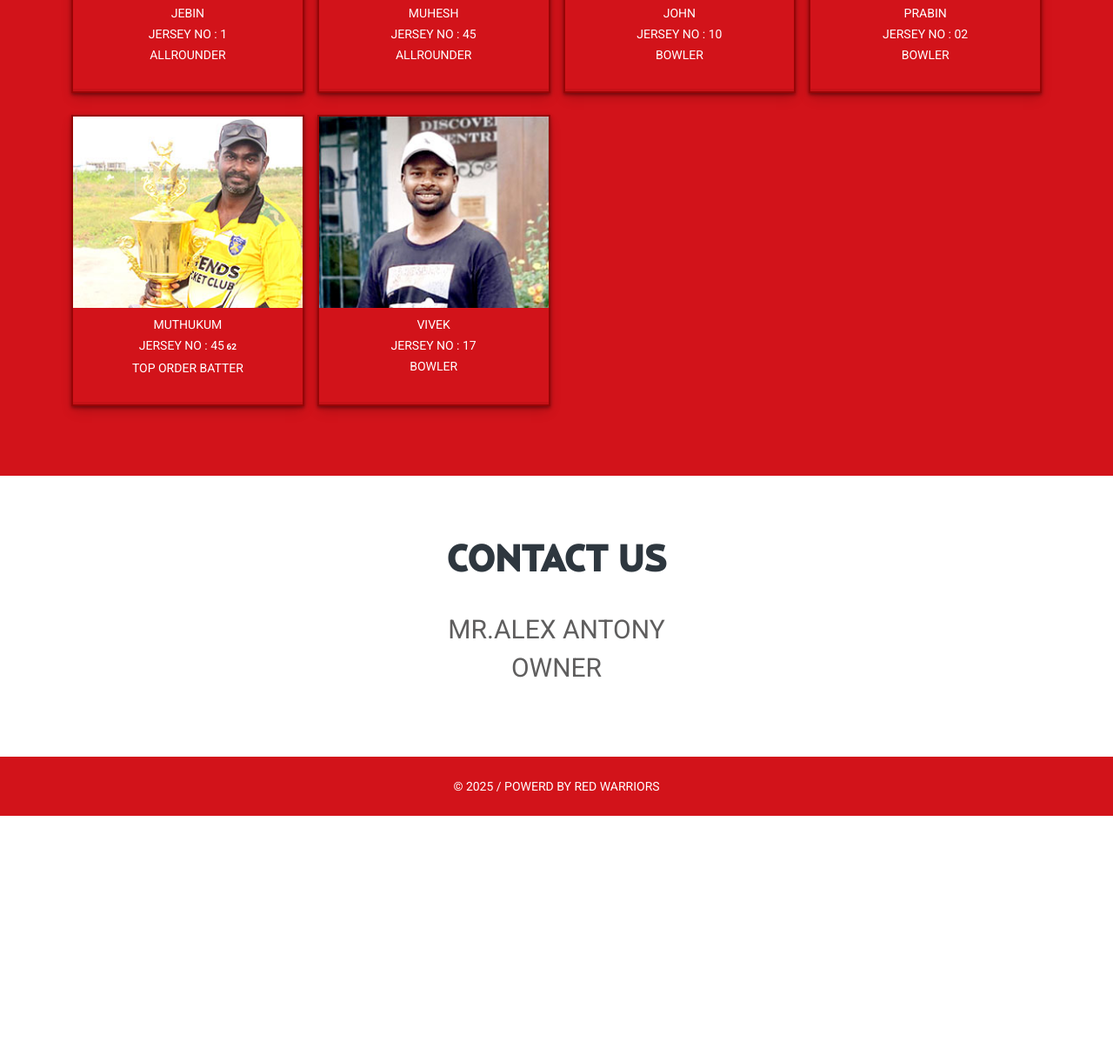
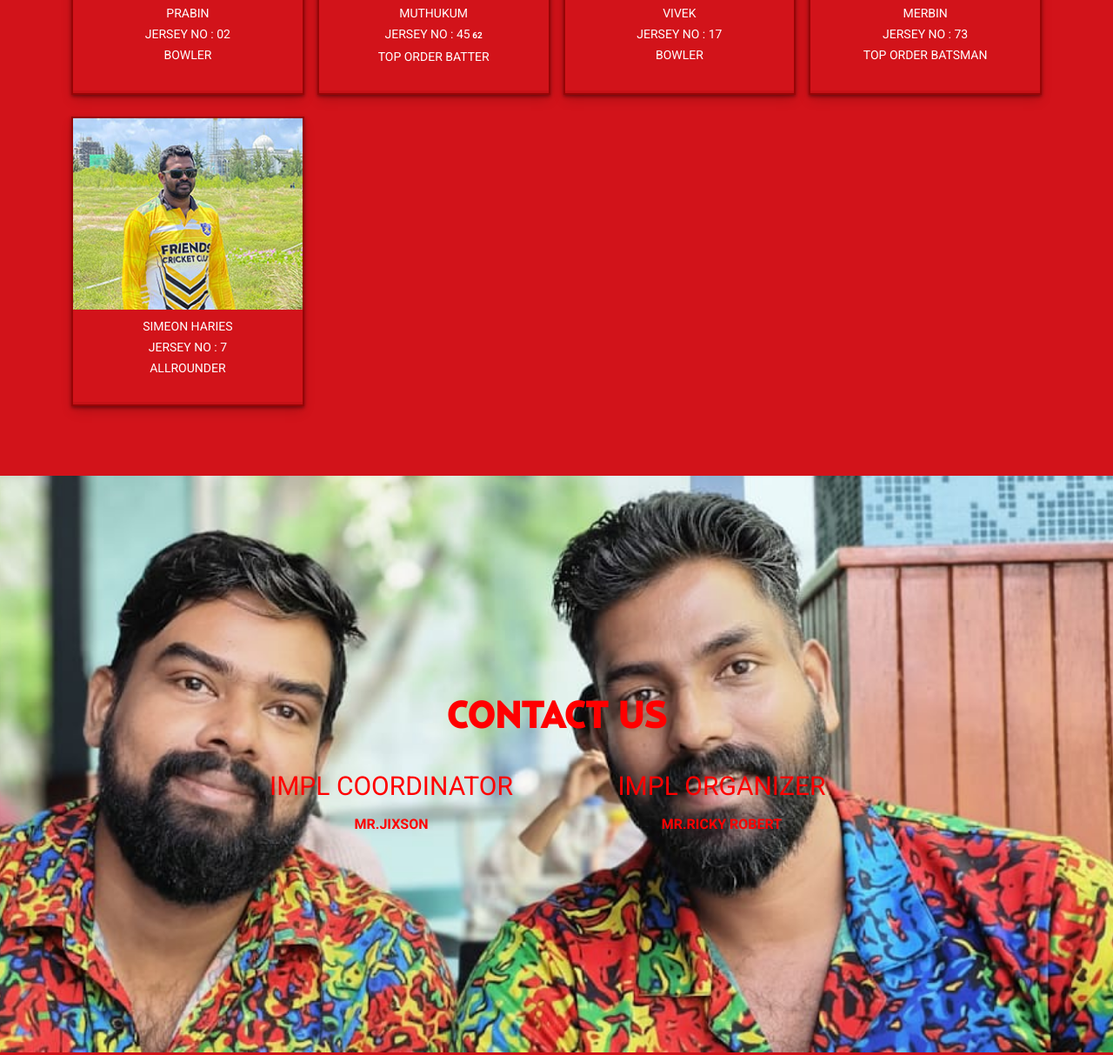
Before and after one commit to simeon1929/RED-WARRIORS, a plain HTML site: page index.html in a window 1280 px wide. Shown: the part 2749-3962 px from the top of the page at 87% size. Before the commit the page ends 3687 px from the top, so only its background shows below. Drawn offline with nearby package versions, Linux system fonts and the light colour scheme; files whose address does not match are found by name.

Commit message:
Describe what you changed

```diff
--- a/css/style.scss
+++ b/css/style.scss
@@ -270,18 +270,24 @@ background: $bg__primarycolor;
         padding-bottom: 20px;
     }
 }
+.bgConatct {
+    background: url(../orga.jpeg) center center no-repeat;
+    background-size: cover;
+    padding: 250px 0;
+}
 .contactUs {
-    padding: 70px 0;
+    h2, h3, h4 {color: red;}
     h2 {
         font-family: $relayBold;
         padding-bottom: 45px;
         line-height: 50px;
+
     }
     h3 {
         font-size: 30px;
         padding-bottom: 20px;
         font-family: $main__Font;
-        color: #5f5e5e;
+
     }
     form {
         padding-top: 30px;
--- a/index.html
+++ b/index.html
@@ -113,18 +113,8 @@
                     <p>Jersey No : 23</p>
                     <p>Allrounder</p>
                 </div>
-                <div class="shaddow text-center">
-                    <div class="img"><img src="imges/merbin.jpg" alt=""></div>
-                    <p>MERBIN</p>
-                    <p>Jersey No : 73</p>
-                    <p>Top Order Batsman</p>
-                </div>
-                <div class="shaddow text-center ">
-                    <div class="img"><img src="imges/simeon.jpg" alt=""></div>
-                    <p>Simeon Haries</p>
-                    <p>Jersey No : 7</p>
-                    <p>Allrounder</p>
-                </div>
+
+
                 <div class="shaddow text-center ">
                     <div class="img"><img src="imges/sugin.jpg" alt=""></div>
                     <p>Sugin</p>
@@ -148,12 +138,6 @@
                     <p>BOBIN</p>
                     <p>Jersey No : 7</p>
                     <p>Wicket Keeper / Batsman</p>
-                </div>
-                <div class="shaddow text-center ">
-                    <div class="img"><img src="imges/jebin.jpg" alt=""></div>
-                    <p>Jebin</p>
-                    <p>Jersey No : 1</p>
-                    <p>Allrounder</p>
                 </div>
                 <div class="shaddow text-center ">
                     <div class="img"><img src="imges/mukesk.jpg" alt=""></div>
@@ -186,6 +170,19 @@
                     <p>Bowler</p>
                 </div>
 
+                <div class="shaddow text-center">
+                    <div class="img"><img src="imges/merbin.jpg" alt=""></div>
+                    <p>MERBIN</p>
+                    <p>Jersey No : 73</p>
+                    <p>Top Order Batsman</p>
+                </div>
+                <div class="shaddow text-center ">
+                    <div class="img"><img src="imges/simeon.jpg" alt=""></div>
+                    <p>Simeon Haries</p>
+                    <p>Jersey No : 7</p>
+                    <p>Allrounder</p>
+                </div>
+
 
             </div>
         </div>
@@ -204,16 +201,23 @@
             </div>
         </div> -->
     </section>
-    <section class="contactUs" id="Contact">
+    <section class="contactUs bgConatct" id="Contact">
         <div class="container">
             <h2>Contact us</h2>
-            <h3>Mr.Alex Antony</h3>
-            <h3>Owner</h3>
+
             <div class="row justify-content-md-center">
-                <div class="col-md-8">
+                <div class="col-md-4">
+                    <h3 class="text-center">IMPL Coordinator</h3><h4 class="text-center">Mr.Jixson</h4>
 
                 </div>
+                <div class="col-md-4">
+                    <h3 class="text-center">IMPL organizer</h3><h4 class="text-center">Mr.Ricky Robert</h4>
+
+                </div>
+
             </div>
+
+
         </div>
     </section>
     <footer>
```
Also changed, not shown: css/style.css, orga.jpeg (added), 1 other file.
